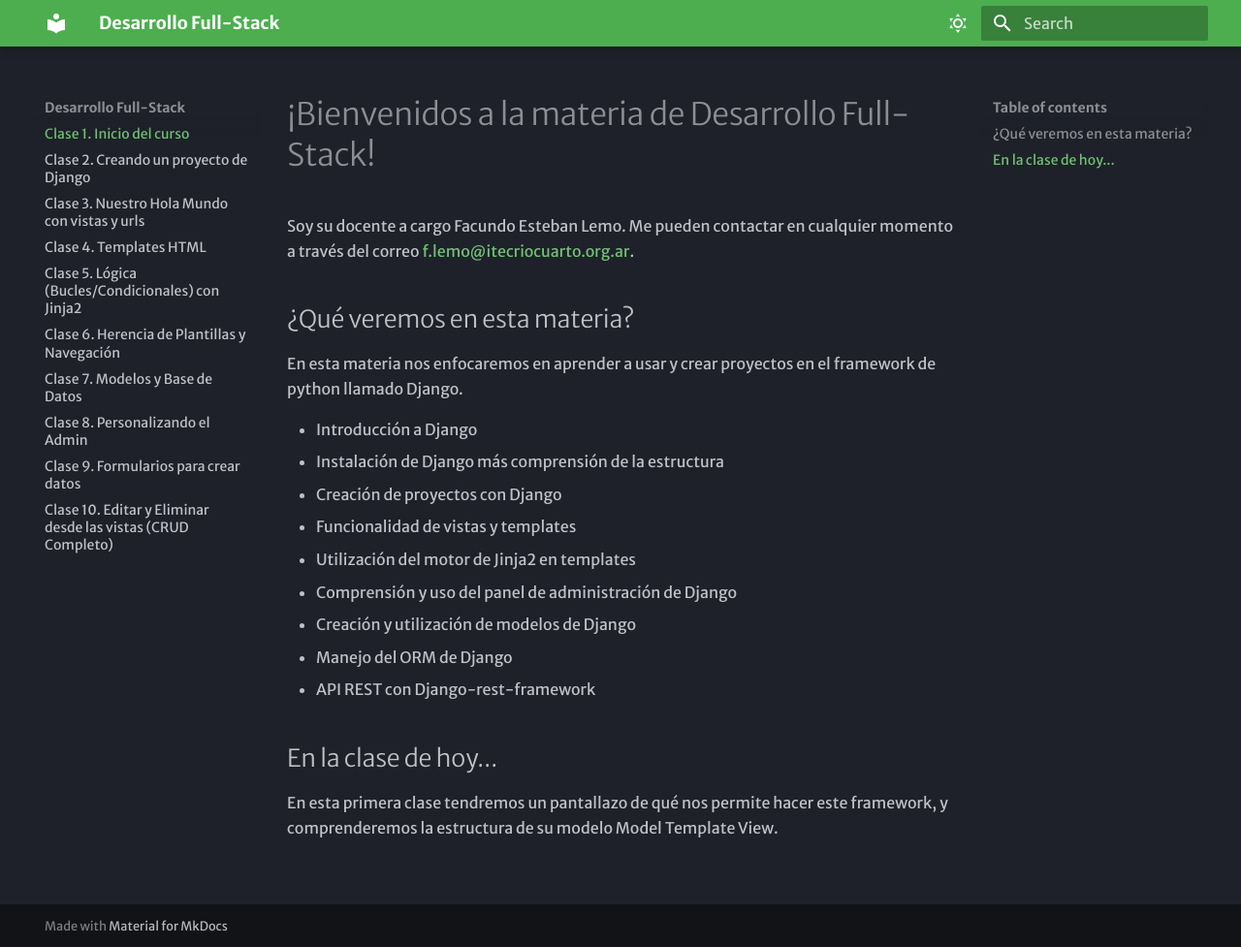
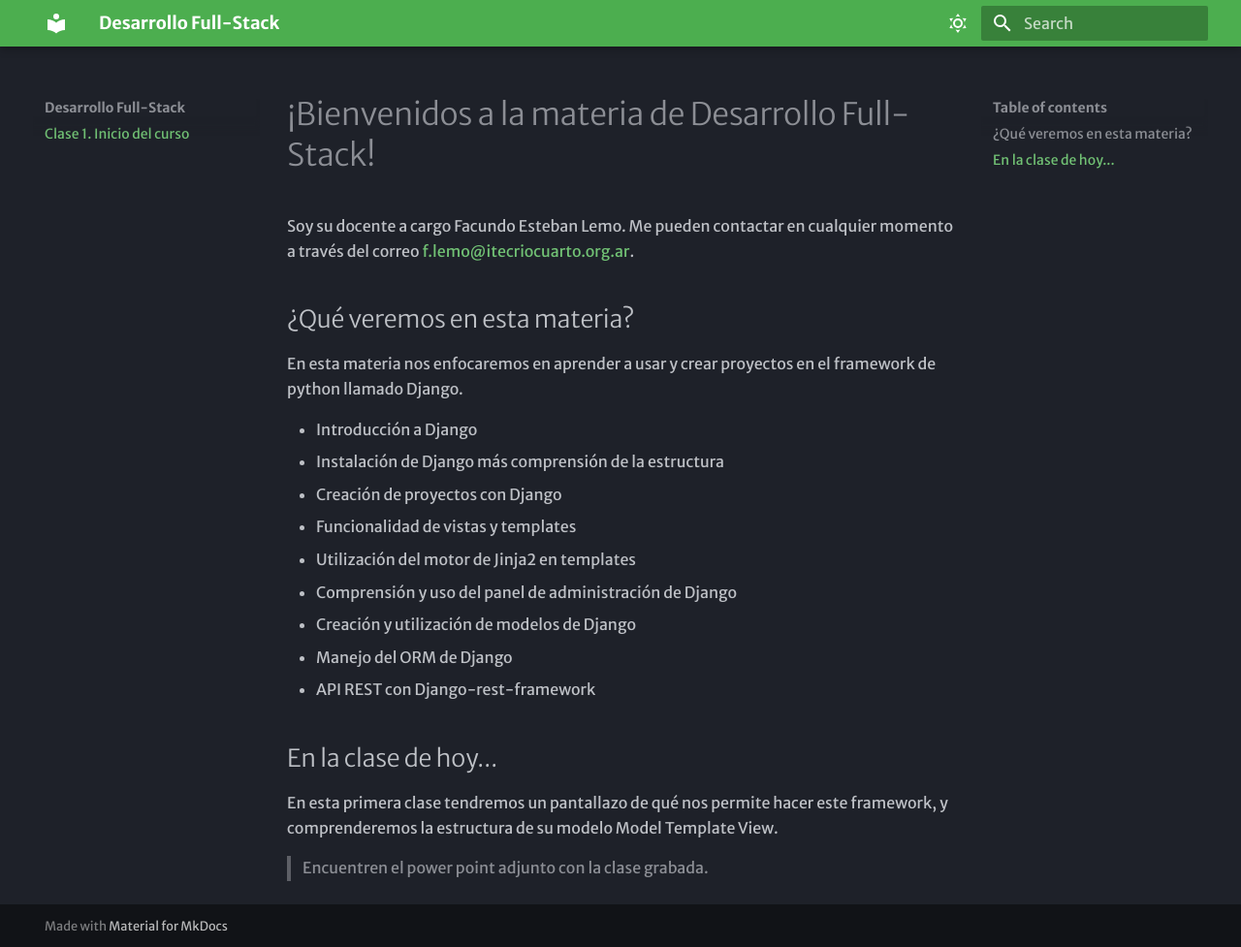
Before and after one commit to FacuLemo/docs-tercero, an MkDocs documentation site: the page built from docs/index.md, in a window 1280 px wide and 977 px high. Shown: the whole window at 97% size. Built offline with MkDocs 1.6.1 and Material for MkDocs 9.7.7, drawn with Linux system fonts in a browser that asks for light colours; some web fonts are replaced.

Commit message:
Nav inicio de cursada + detalles

```diff
--- a/docs/index.md
+++ b/docs/index.md
@@ -19,3 +19,4 @@ En esta materia nos enfocaremos en aprender a usar y crear proyectos en el frame
 ## En la clase de hoy...
 
 En esta primera clase tendremos un pantallazo de qué nos permite hacer este framework, y comprenderemos la estructura de su modelo Model Template View.
+> Encuentren el power point adjunto con la clase grabada.
--- a/mkdocs.yml
+++ b/mkdocs.yml
@@ -23,15 +23,15 @@ theme:
 
 nav:
   - Clase 1. Inicio del curso: index.md
-  - Clase 2. Creando un proyecto de Django: clase2.md
-  - Clase 3. Nuestro Hola Mundo con vistas y urls : clase3.md
-  - Clase 4. Templates HTML: clase4.md
-  - Clase 5. Lógica (Bucles/Condicionales) con Jinja2: clase5.md
-  - Clase 6. Herencia de Plantillas y Navegación: clase6.md
-  - Clase 7. Modelos y  Base de Datos: clase7.md
-  - Clase 8. Personalizando el Admin: clase8.md
-  - Clase 9. Formularios para crear datos: clase9.md
-  - Clase 10. Editar y Eliminar desde las vistas (CRUD Completo): clase10.md
+  # - Clase 2. Creando un proyecto de Django: clase2.md
+  # - Clase 3. Nuestro Hola Mundo con vistas y urls : clase3.md
+  # - Clase 4. Templates HTML: clase4.md
+  # - Clase 5. Lógica (Bucles/Condicionales) con Jinja2: clase5.md
+  # - Clase 6. Herencia de Plantillas y Navegación: clase6.md
+  # - Clase 7. Modelos y  Base de Datos: clase7.md
+  # - Clase 8. Personalizando el Admin: clase8.md
+  # - Clase 9. Formularios para crear datos: clase9.md
+  # - Clase 10. Editar y Eliminar desde las vistas (CRUD Completo): clase10.md
 
 
 markdown_extensions:
```
